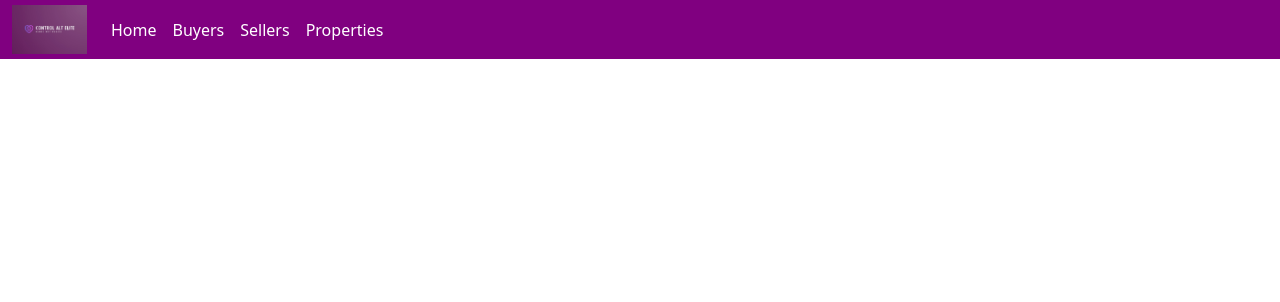
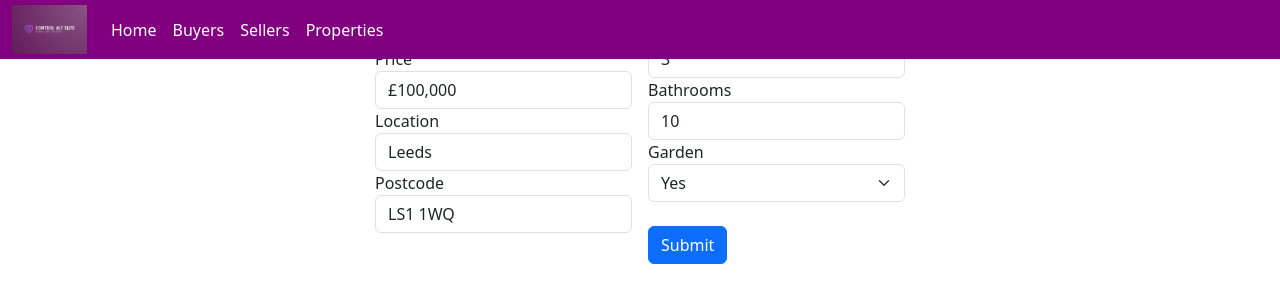
Before and after one commit to AndykingSkywalker/ctrl_alt_elite, a React (Create React App) app: page /edit/1 in a window 1280 px wide. Shown: the top 302 px of the page. Built offline with nearby package versions, Linux system fonts and the light colour scheme; data requests are answered from the project's data file.

Commit message:
Added edit properties, currently functional

```diff
--- a/db.json
+++ b/db.json
@@ -55,14 +55,6 @@
       "phoneNum": "01114789525",
       "emailAdd": "Pints@gmail.com",
       "id": 8
-    },
-    {
-      "firstName": "Homer",
-      "lastName": "Simpson",
-      "postCode": "LS1 2JF",
-      "phoneNum": "07888888888",
-      "emailAdd": "homersimpson@gmail.com",
-      "id": 9
     }
   ],
   "sellers": [
@@ -81,6 +73,14 @@
       "phoneNum": "04465892474",
       "emailAdd": "Poretti@gmail.com",
       "id": 2
+    },
+    {
+      "firstName": "Leo",
+      "lastName": "Balde",
+      "postCode": "BD16 4UB",
+      "phoneNum": "07459672824",
+      "emailAdd": "liliano.balde@hotmail.com",
+      "id": 3
     }
   ],
   "properties": [
@@ -89,9 +89,15 @@
       "loc": "Leeds",
       "pcod": "LS1 1WQ",
       "beds": "3",
-      "bath": "2",
+      "bath": "10",
       "grdn": "Yes",
-      "id": 1
+      "id": 1,
+      "price": "£100,000",
+      "location": "Leeds",
+      "postcode": "LS1 1WQ",
+      "bedrooms": "3",
+      "bathrooms": "5",
+      "garden": "Yes"
     },
     {
       "prc": "£250,000",
@@ -109,7 +115,13 @@
       "beds": "1",
       "bath": "1",
       "grdn": "No",
-      "id": 3
+      "id": 3,
+      "price": "3534343",
+      "location": "Bradford",
+      "postcode": "BD4 1QQ",
+      "bedrooms": "1",
+      "bathrooms": "1",
+      "garden": "No"
     },
     {
       "prc": "£1,000,000",
--- a/src/App.js
+++ b/src/App.js
@@ -4,6 +4,7 @@ import Home from './Components/Routing/Home';
 import Buyers from './Components/Routing/Buyers';
 import Properties from './Components/Routing/Properties';
 import Sellers from './Components/Routing/Sellers';
+import EditProperties from './Components/Routing/EditProperties';
 import 'bootstrap/dist/css/bootstrap.min.css';
 import Logo from './Logo.png';
 
@@ -40,6 +41,7 @@ function App() {
           <Route path='/buyers' element={<Buyers />} />
           <Route path='/properties' element={<Properties />} />
           <Route path='/sellers' element={<Sellers />} />
+          <Route path='/edit/:id' element={<EditProperties />} />
         </Routes>
       </div>
 
--- a/src/Components/FilterProperties.jsx
+++ b/src/Components/FilterProperties.jsx
@@ -49,6 +49,7 @@ useEffect(getProperties, [])
         beds={property.beds}
         bath={property.bath}
         grdn={property.grdn}
+        id={property.id}
       />
     );
   }
--- a/src/Components/Property.jsx
+++ b/src/Components/Property.jsx
@@ -2,8 +2,15 @@ import PropTypes from 'prop-types';
 import bathroomPicture from "../images/bathroom-svgrepo-com.svg";
 import bedroomPicture from "../images/bed-svgrepo-com.svg";
 import gardenPicture from "../images/garden-svgrepo-com.svg"
+import { useNavigate } from 'react-router-dom';
+
 
 function Property(props) {
+    const handleEdit = () =>{
+        navigate("/edit/" + props.id)
+
+    }
+    const navigate = useNavigate();
     return (
         <div className='col'>
             <div className='card'>
@@ -23,6 +30,9 @@ function Property(props) {
                             <option value="sold">Sold</option>
                             <option value="withdrawn">Withdrawn</option>
                          </select>
+                         <div>
+                            <br /><button className="btn btn-primary" onClick={handleEdit}>Edit Property details</button>
+                         </div>
                      </div>
                     </div>
                 </div>
@@ -32,6 +42,7 @@ function Property(props) {
 }
 
 Property.propTypes = {
+    id: PropTypes.number.isRequired,
     prc: PropTypes.string.isRequired,
     pcod: PropTypes.string.isRequired,
     beds: PropTypes.string.isRequired,
--- /dev/null
+++ b/src/Components/Routing/EditProperties.jsx
@@ -0,0 +1,86 @@
+// EditProperty.jsx
+import React, { useState, useEffect } from 'react';
+import axios from 'axios';
+import { useNavigate, useParams } from "react-router-dom";
+
+function EditProperties() {
+
+    const navigate = useNavigate();
+    const params = useParams();
+
+    // const [properties, setproperties] = useState([])
+    const [price, setPrice] = useState ("");
+    const [location, setLocation] = useState ("");
+    const [postcode, setPostcode] = useState ("");
+    const [bedrooms, setBedrooms] = useState ("");
+    const [bathrooms, setBathrooms] = useState ("");
+    const [garden, setGarden] = useState ("");
+
+    // function propertyInfo() {
+
+    useEffect(() => {
+    axios.get("http://localhost:3030/properties/" + params.id)
+    .then((res) => {
+        console.log(res);
+        setPrice(res.data.prc);
+        setLocation(res.data.loc);
+        setPostcode(res.data.pcod);
+        setBedrooms(res.data.beds);
+        setBathrooms(res.data.bath);
+        setGarden(res.data.grdn);
+    }).catch(error => console.error(error));
+  }, []);
+
+    const handleSubmit = (e) => {
+        e.preventDefault();
+
+
+    axios.patch("http://localhost:3030/properties/" + params.id, { prc: price , loc: location, pcod: postcode, beds: bedrooms, bath: bathrooms, grdn: garden,})
+        .then(() => {
+            navigate("/properties")
+
+        }).catch(error => console.error(error))
+    }
+
+
+return(
+
+
+<form onSubmit={handleSubmit} className="row gx-3 gy-2 align-items-center" style={{ justifyContent: "center", alignItems: "Center" }}>
+
+<div class="col-auto">
+    <label for="autoSizingInput">Price</label>
+    <input className="form-control" onChange={event => setPrice(event.target.value)} type="text" id="price" value={price}/>
+
+    <label for="autoSizingInput">Location</label>
+    <input className="form-control" onChange={event => setLocation(event.target.value)} type="text" id="location" name="location" value={location}/>
+
+    <label for="autoSizingInput">Postcode</label>
+    <input className="form-control" onChange={event => setPostcode(event.target.value)} type="text" id="postcode" name="postcode" value={postcode}/>
+</div>
+<div class="col-auto">
+    <label for="autoSizingInput">Bedrooms</label>
+    <input className="form-control" onChange={event => setBedrooms(event.target.value)} type="number" id="bedrooms" name="bedrooms"  value={bedrooms}/>
+
+    <label for="autoSizingInput">Bathrooms</label>
+    <input className="form-control" onChange={event => setBathrooms(event.target.value)} type="number" id="bathrooms" name="bathrooms" value={bathrooms}/>
+
+    <label for="autoSizingInput">Garden</label>
+    {/* <input className="form-control" type="text" name="garden" value={garden} onChange={(e) => setGarden(e.target.value)} required/> */}
+    <select className="form-select" name="garden" onChange={(e) => setGarden(e.target.value)} value={garden} id="bathrooms">
+        <option value="">Select an Option</option>
+        <option value="Yes">Yes</option>
+        <option value="No">No</option>
+    </select>
+    <br />
+    <button className="btn btn-primary" type="submit" >Submit</button>
+
+</div>
+</form>
+   )
+
+
+}
+
+
+export default EditProperties;
--- a/src/Components/SubmitProperty.jsx
+++ b/src/Components/SubmitProperty.jsx
@@ -3,19 +3,40 @@ import axios from "axios";
 
 const AddProperty = () => {
 
-    const [price, setPrice] = useState ("");
-    const [location, setLocation] = useState ("");
-    const [postcode, setPostcode] = useState ("");
-    const [bedrooms, setBedrooms] = useState ("");
-    const [bathrooms, setBathrooms] = useState ("");
-    const [garden, setGarden] = useState ("");
-    const [newlyCreated, setNewlyCreated] = useState ([]);
+    const [price, setPrice] = useState("");
+    const [location, setLocation] = useState("");
+    const [postcode, setPostcode] = useState("");
+    const [bedrooms, setBedrooms] = useState("");
+    const [bathrooms, setBathrooms] = useState("");
+    const [garden, setGarden] = useState("");
+    const [newlyCreated, setNewlyCreated] = useState([]);
+
+
+    function getProperties() {
+        axios.get("http://localhost:3030/properties")
+            .then((response) => { setNewlyCreated(response.data) })
+            .catch(error => console.error(error))
+    }
+    useEffect(getProperties, [])
+
+    const newComponents = []
+    for (let created of newlyCreated) {
+        newComponents.push(
+
+            <p>Price: {created.prc}</p>,
+            <p>Location: {created.loc}</p>,
+            <p>Post Code: {created.pcod}</p>,
+            <p>Number of Bedrooms: {created.beds}</p>,
+            <p>Number of Bathrooms: {created.bath}</p>,
+            <p>Garden: {created.grdn}</p>,
+        )
+    }
 
 
     const handleSubmit = (e) => {
         e.preventDefault();
 
-        const newProperty =  {
+        const newProperty = {
             prc: price,
             loc: location,
             pcod: postcode,
@@ -29,9 +50,9 @@ const AddProperty = () => {
             .then((response) => {
                 const newData = newlyCreated
 
-            newData.push (newProperty)
+                newData.push(newProperty)
 
-            setNewlyCreated (newData)
+                setNewlyCreated(newData)
                 console.log(response);
                 setPrice("");
                 setLocation("");
@@ -47,26 +68,7 @@ const AddProperty = () => {
 
     }
 
-    function getProperties () {
-        axios.get("http://localhost:3030/properties")
-        .then((response) => {setNewlyCreated(response.data)})
-        .catch(error => console.error(error))
-    }
-    useEffect(getProperties, [])
 
-    const newComponents = []
-    for (let created of newlyCreated) {
-        newComponents.push(
-
-
-            <p>Price: {created.prc}</p>,
-            <p>Location: {created.loc}</p>,
-            <p>Post Code: {created.pcod}</p>,
-            <p>Number of Bedrooms: {created.beds}</p>,
-            <p>Number of Bathrooms: {created.bath}</p>,
-            <p>Garden: {created.grdn}</p>,
-        )
-    }
 
 
     return (
@@ -77,20 +79,20 @@ const AddProperty = () => {
 
                 <div class="col-auto">
                     <label for="autoSizingInput">Price</label>
-    <input className="form-control" type="text" id="price" value={price} onChange={(e) => setPrice(e.target.value)} required/>
+                    <input className="form-control" type="text" id="price" value={price} onChange={(e) => setPrice(e.target.value)} required />
 
                     <label for="autoSizingInput">Location</label>
-    <input className="form-control" type="text" name="location" value={location} onChange={(e) => setLocation(e.target.value)} required/>
+                    <input className="form-control" type="text" name="location" value={location} onChange={(e) => setLocation(e.target.value)} required />
 
                     <label for="autoSizingInput">Postcode</label>
-    <input className="form-control" type="text" name="postcode" value={postcode} onChange={(e) => setPostcode(e.target.value)} required/>
+                    <input className="form-control" type="text" name="postcode" value={postcode} onChange={(e) => setPostcode(e.target.value)} required />
                 </div>
                 <div class="col-auto">
                     <label for="autoSizingInput">Bedrooms</label>
-    <input className="form-control" type="number" name="bedrooms"  value={bedrooms} onChange={(e) => setBedrooms(e.target.value)} required/>
+                    <input className="form-control" type="number" name="bedrooms" value={bedrooms} onChange={(e) => setBedrooms(e.target.value)} required />
 
                     <label for="autoSizingInput">Bathrooms</label>
-    <input className="form-control" type="number" name="bathrooms" value={bathrooms} onChange={(e) => setBathrooms(e.target.value)} required/>
+                    <input className="form-control" type="number" name="bathrooms" value={bathrooms} onChange={(e) => setBathrooms(e.target.value)} required />
 
                     <label for="autoSizingInput">Garden</label>
                     {/* <input className="form-control" type="text" name="garden" value={garden} onChange={(e) => setGarden(e.target.value)} required/> */}
@@ -101,6 +103,7 @@ const AddProperty = () => {
                     </select>
                     <br />
                     <button className="btn btn-primary" type="submit" >Submit</button>
+
                 </div>
             </form>
 
```
Lines whose indentation alone changed are shown as unchanged.
